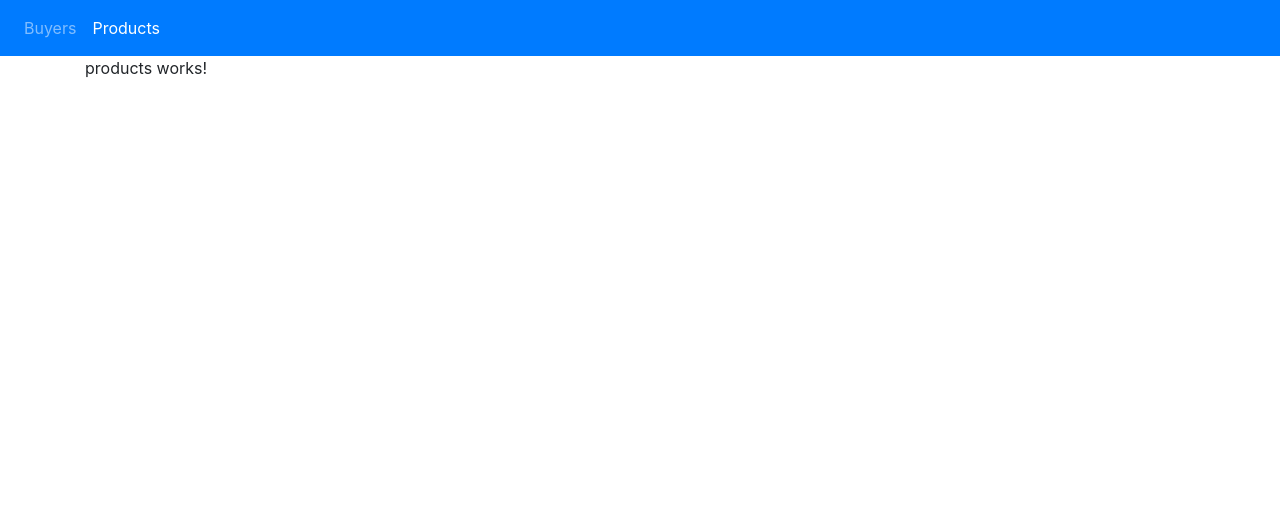
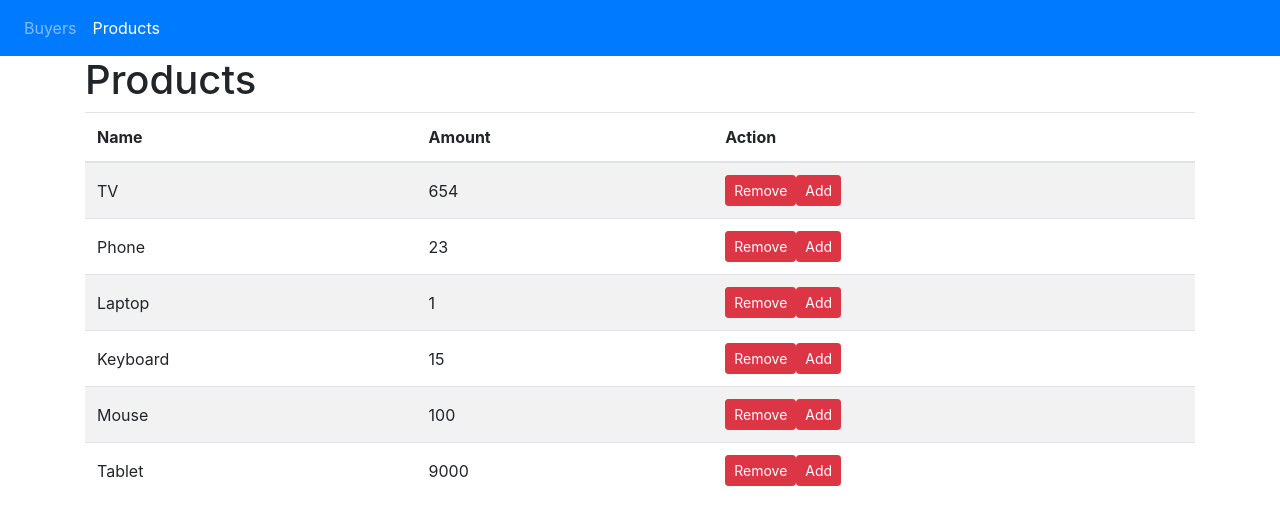
Before and after one commit to racko92/angular_2_web_shop, an Angular app: page /products in a window 1280 px wide. Shown: the top 524 px of the page. Built offline with nearby package versions, Linux system fonts and the light colour scheme.

Commit message:
Dodat ProductService i izlistani itemi na /products stranici

```diff
--- a/src/app/components/products/products.component.html
+++ b/src/app/components/products/products.component.html
@@ -1,3 +1,27 @@
-<p>
-  products works!
-</p>
+<h1>Products</h1>
+
+<table class="table table-striped">
+  <thead>
+    <tr>
+      <th>Name</th>
+      <th>Amount</th>
+      <th>Action</th>
+    </tr>
+  </thead>
+  <tbody>
+    <tr *ngFor="let product of products">
+      <td class="align-middle">
+        <a >
+          {{ product.name }}
+        </a>
+      </td>
+      <td class="align-middle">{{ product.amount }}</td>
+      <td>
+        <button class="btn btn-danger btn-sm" (click)="remove(product)">Remove</button>
+        <button class="btn btn-danger btn-sm" (click)="add(product)">Add</button>
+      </td>
+    </tr>
+  </tbody>
+</table>
+
+<router-outlet></router-outlet>
--- a/src/app/components/products/products.component.ts
+++ b/src/app/components/products/products.component.ts
@@ -1,4 +1,6 @@
 import { Component } from '@angular/core';
+import { ProductsService } from '../../shared/services/products-service.service';
+import { Product } from './product';
 
 @Component({
   selector: 'app-products',
@@ -6,5 +8,9 @@ import { Component } from '@angular/core';
 })
 export class ProductsComponent{
 
-  constructor() { }
+  public products: any[];
+
+  constructor(private productsService: ProductsService) {
+    this.products = productsService.getProducts();
+  }
 }
--- /dev/null
+++ b/src/app/shared/services/products-service.service.ts
@@ -0,0 +1,25 @@
+import { Injectable } from '@angular/core';
+import { Product } from '../../components/products/product';
+
+
+@Injectable()
+
+
+export class ProductsService {
+
+
+  private products = [
+    new Product(1, 'TV', '654'),
+    new Product(2, 'Phone', '23'),
+    new Product(3, 'Laptop', '1'),
+    new Product(4, 'Keyboard', '15'),
+    new Product(5, 'Mouse', '100'),
+    new Product(6, 'Tablet', '9000')
+
+  ];
+  constructor() { }
+
+  public getProducts() {
+    return this.products;
+  }
+}
--- a/src/app/shared/shared.module.ts
+++ b/src/app/shared/shared.module.ts
@@ -1,6 +1,7 @@
 import { NgModule } from '@angular/core';
 import { CommonModule } from '@angular/common';
 import { BuyersService } from './services/buyers-service.service';
+import { ProductsService } from './services/products-service.service';
 
 @NgModule({
   imports: [
@@ -11,6 +12,7 @@ import { BuyersService } from './services/buyers-service.service';
   ],
   providers: [
     BuyersService,
+    ProductsService
   ]
 })
 export class SharedModule { }
```
